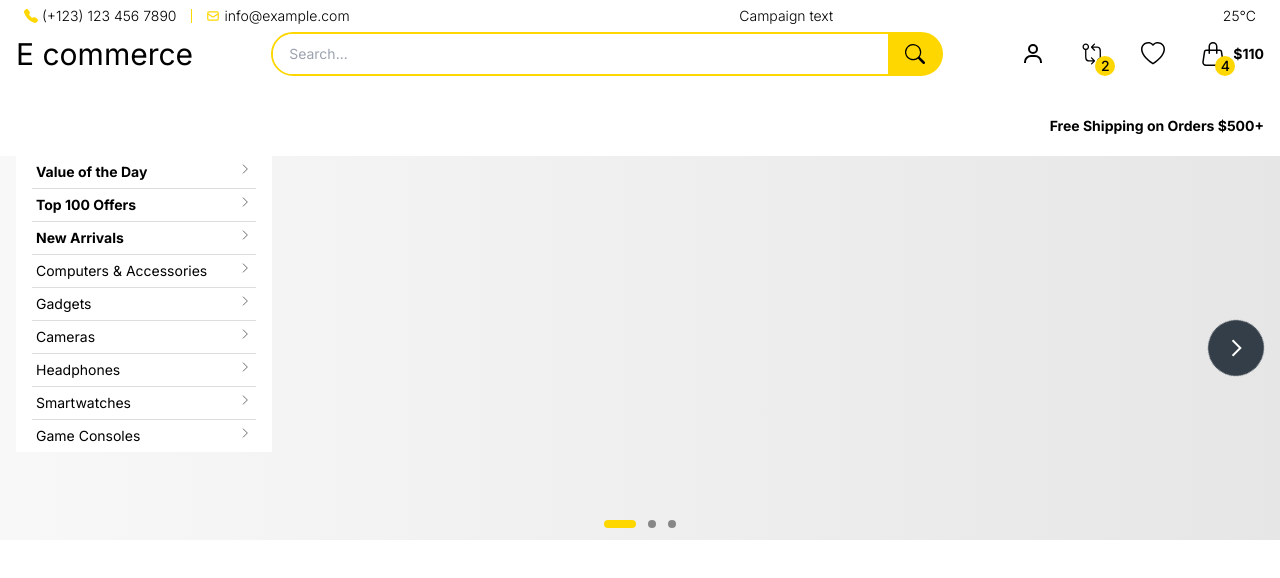
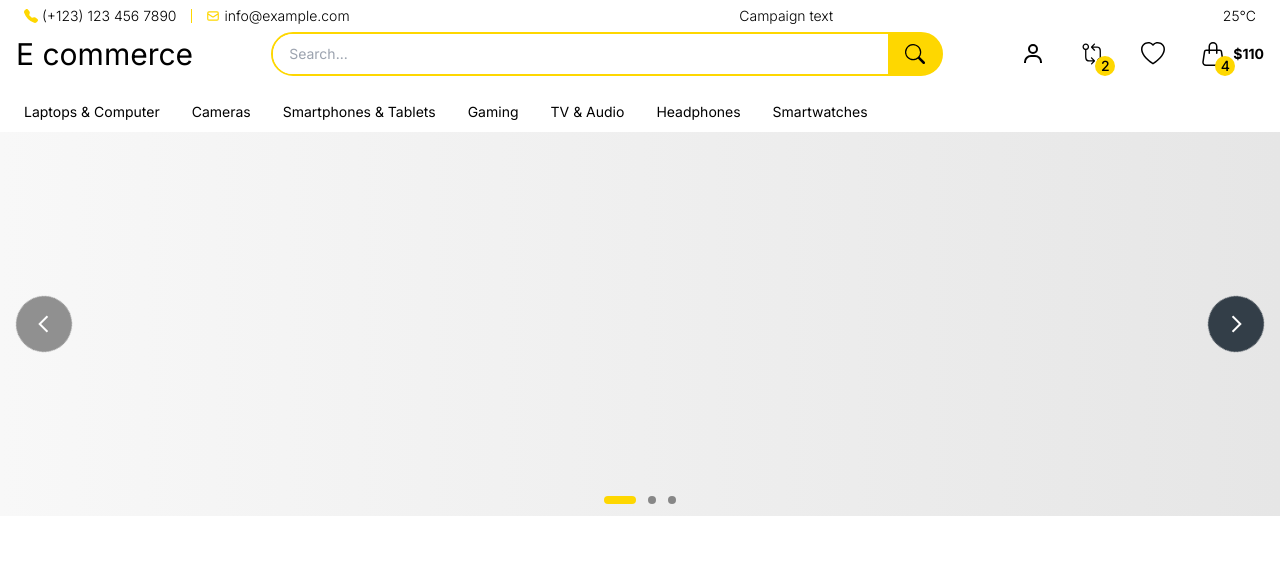
Before and after one commit to AliKarabulut/next-shop, a Next.js app: page / in a window 1280 px wide. Shown: the top 578 px of the page. Built offline with nearby package versions, Linux system fonts and the light colour scheme.

Commit message:
new category

```diff
--- /dev/null
+++ b/src/components/header/category/categoryItem.tsx
@@ -0,0 +1,14 @@
+import Link from "next/link";
+
+type CategoryItemProps = {
+  name: string;
+  href: string;
+};
+
+export const CategoryItem = ({ name, href }: CategoryItemProps) => {
+  return (
+    <Link href={href} className="categoryItem font-normal text-sm py-1 px-4 flex items-center w-fit">
+      {name}
+    </Link>
+  );
+};
--- a/src/components/header/category/categoryList.tsx
+++ /dev/null
@@ -1,19 +0,0 @@
-import { HiOutlineChevronRight } from "react-icons/hi";
-
-type CategoryListProps = {
-  name: string;
-  isBold: boolean;
-};
-
-export const CategoryList = ({ name, isBold = false }: CategoryListProps) => {
-  return (
-    <p
-      className={`mx-4 px-1 py-1.5 cursor-pointer border-b flex justify-between border-gray text-sm last:border-none duration-200 hover:bg-grayLighter ${
-        isBold ? "font-semibold" : "hover:font-semibold"
-      }`}
-    >
-      {name}
-      <HiOutlineChevronRight className="stroke-1" />
-    </p>
-  );
-};
--- a/src/components/header/category/index.tsx
+++ b/src/components/header/category/index.tsx
@@ -1,50 +1,44 @@
 "use client";
-import { useState, useRef } from "react";
-import { BsListTask } from "react-icons/bs";
-import { CategoryList } from "./categoryList";
+import { CategoryItem } from "./categoryItem";
+import { Scrollbar, Autoplay } from "swiper/modules";
+import { Swiper, SwiperSlide } from "swiper/react";
+
+import "swiper/css";
+
+import React from "react";
 
 const DummyMenuContent = [
-  { name: "Value of the Day", isBold: true },
-  { name: "Top 100 Offers", isBold: true },
-  { name: "New Arrivals", isBold: true },
-  { name: "Computers & Accessories", isBold: false },
-  { name: "Gadgets", isBold: false },
-  { name: "Cameras", isBold: false },
+  { name: "Laptops & Computer", isBold: true },
+  { name: "Cameras", isBold: true },
+  { name: "Smartphones & Tablets", isBold: true },
+  { name: "Gaming", isBold: false },
+  { name: "TV & Audio", isBold: false },
   { name: "Headphones", isBold: false },
   { name: "Smartwatches", isBold: false },
-  { name: "Game Consoles", isBold: false },
 ];
 
-const CategoryMenu = () => {
-  const [isOpen, setIsOpen] = useState<boolean>(true);
-  const contentRef = useRef<HTMLDivElement | null>(null);
-
-  const toggleAccordion = () => {
-    setIsOpen(!isOpen);
-  };
-
+const CategoryList = () => {
   return (
-    <div className="relative z-50">
-      <div
-        onClick={toggleAccordion}
-        className={`flex cursor-pointer w-64 items-center gap-2 px-5 py-2 transition-all bg-yellow  rounded-[10px] opacity-0 animate-opacitySlow ${
-          isOpen ? "rounded-bl-none rounded-br-none" : ""
-        }`}
+    <div>
+      <Swiper
+        modules={[Scrollbar, Autoplay]}
+        slidesPerView="auto"
+        autoplay={{
+          delay: 4000,
+          pauseOnMouseEnter: true,
+          waitForTransition: true,
+          disableOnInteraction: false,
+        }}
+        className="sm:!-mx-2"
       >
-        <BsListTask size={24} />
-        <div className="text-sm font-semibold">All Departments</div>
-      </div>
-      <div
-        className="overflow-hidden absolute  top-10 bg-white w-full left-0 duration-300"
-        style={{ maxHeight: isOpen ? (contentRef.current?.scrollHeight ? contentRef.current.scrollHeight + "px" : "296px") : 0 }}
-        ref={contentRef}
-      >
-        {DummyMenuContent.map((el, index) => (
-          <CategoryList key={index} {...el} />
+        {DummyMenuContent.map((badge, index) => (
+          <SwiperSlide className="!h-10 !flex !items-center !w-auto first:pl-0 first:pr-0" key={index}>
+            <CategoryItem name={badge.name} href="/" />
+          </SwiperSlide>
         ))}
-      </div>
+      </Swiper>
     </div>
   );
 };
 
-export default CategoryMenu;
+export default CategoryList;
--- a/src/components/header/category/miniCategory.tsx
+++ /dev/null
@@ -1,70 +0,0 @@
-"use client";
-import { useState, useEffect } from "react";
-import { RxHamburgerMenu } from "react-icons/rx";
-import { BsXLg } from "react-icons/bs";
-import { CategoryList } from "./categoryList";
-
-const DummyMenuContent = [
-  { name: "Value of the Day", isBold: true },
-  { name: "Top 100 Offers", isBold: true },
-  { name: "New Arrivals", isBold: true },
-  { name: "Computers & Accessories", isBold: false },
-  { name: "Gadgets", isBold: false },
-  { name: "Cameras", isBold: false },
-  { name: "Headphones", isBold: false },
-  { name: "Smartwatches", isBold: false },
-  { name: "Game Consoles", isBold: false },
-];
-
-type MiniCategoryType = {
-  children?: React.ReactNode;
-};
-
-const MiniCategory = ({ children }: MiniCategoryType) => {
-  const [isMenuOpen, setIsMenuOpen] = useState(false);
-
-  useEffect(() => {
-    const handleResize = () => {
-      if (window.innerWidth > 768) {
-        setIsMenuOpen(false);
-      }
-    };
-    handleResize();
-    window.addEventListener("resize", handleResize);
-    return () => {
-      window.removeEventListener("resize", handleResize);
-    };
-  }, []);
-
-  const clickHandler = () => {
-    setIsMenuOpen(!isMenuOpen);
-    document.body.classList.toggle("overflow-hidden", !isMenuOpen);
-  };
-
-  return (
-    <>
-      <div className="md:hidden" onClick={() => clickHandler()}>
-        <RxHamburgerMenu className="text-3xl fill-black-70 cursor-pointer " />
-      </div>
-      <div
-        className={` fixed left-0 top-0 z-50 h-full w-full bg-white p-8 pt-5 duration-150 md:hidden ${
-          isMenuOpen ? "translate-x-0" : "translate-x-[48rem]"
-        } `}
-      >
-        <div className="flex items-center justify-between pb-8">
-          {children}
-          <div onClick={() => clickHandler()}>
-            <BsXLg className="text-2xl fill-black-70 cursor-pointer" />
-          </div>
-        </div>
-        <div>
-          {DummyMenuContent.map((el, index) => (
-            <CategoryList key={index} {...el} />
-          ))}
-        </div>
-      </div>
-    </>
-  );
-};
-
-export default MiniCategory;
--- a/src/components/header/container/index.tsx
+++ b/src/components/header/container/index.tsx
@@ -2,9 +2,7 @@
 import React, { useState, useEffect } from "react";
 import Search from "../search";
 import ActionButtons from "../actions";
-import CategoryMenu from "../category";
-import MiniCategory from "../category/miniCategory";
-import { BsSearch } from "react-icons/bs";
+import CategoryList from "../category";
 const HeaderContainer = () => {
   const [scrollY, setScrollY] = useState(0);
   const [isScrollSmall, setIsScrollSmall] = useState(true);
@@ -30,21 +28,13 @@ const HeaderContainer = () => {
 
   return (
     <div className={`w-full max-md:bg-yellow max-md:py-2.5 ${!isScrollSmall ? "fixed top-[-150px] animate-open duration-300 shadow-md " : ""}`}>
-      <div className={`container mx-auto flex flex-col gap-10 md:duration-300 md:transition-spacing ${!isScrollSmall ? "py-2.5" : "md:pt-8"}`}>
+      <div className={`container mx-auto flex flex-col gap-4 md:duration-300 md:transition-spacing ${!isScrollSmall ? "py-2.5" : "md:pt-8"}`}>
         <div className="flex justify-between w-full items-center gap-10">
           <div className="text-3xl whitespace-nowrap">E commerce</div>
-          <Search  />
+          <Search />
           <ActionButtons className="max-md:hidden" />
-          <MiniCategory>
-            <ActionButtons />
-          </MiniCategory>
         </div>
-        {isScrollSmall && (
-          <div className="flex justify-between gap-10 max-md:hidden">
-            <CategoryMenu />
-            <div className="text-sm font-semibold">Free Shipping on Orders $500+</div>
-          </div>
-        )}
+        <CategoryList></CategoryList>
       </div>
     </div>
   );
```
